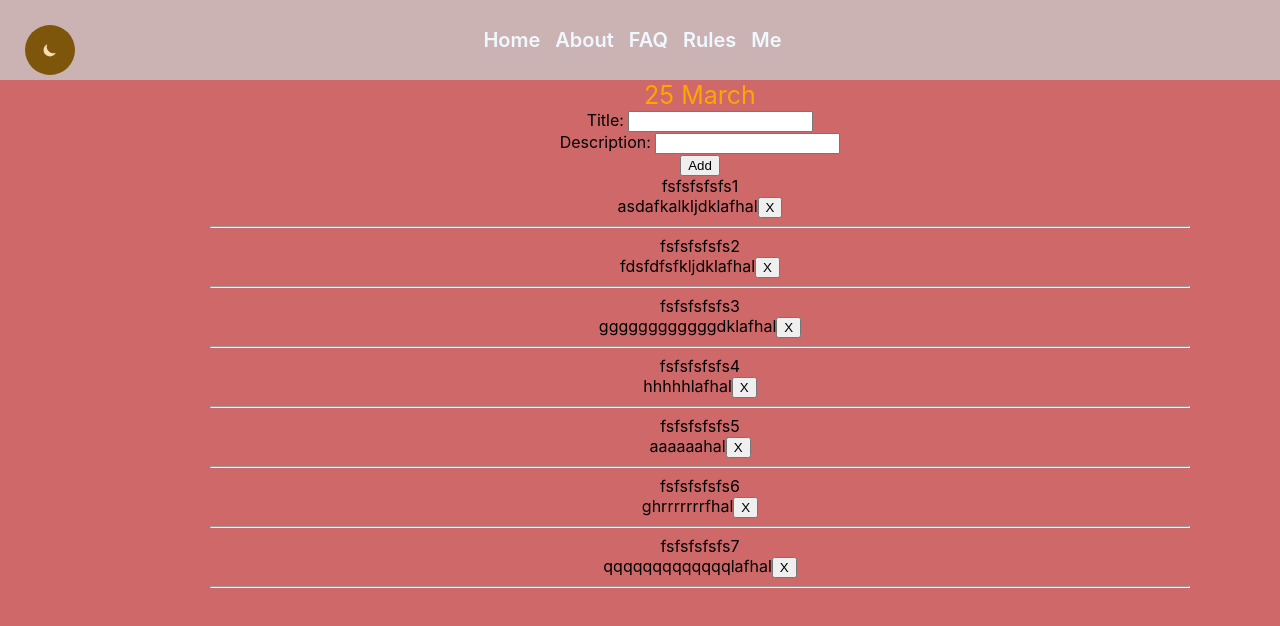
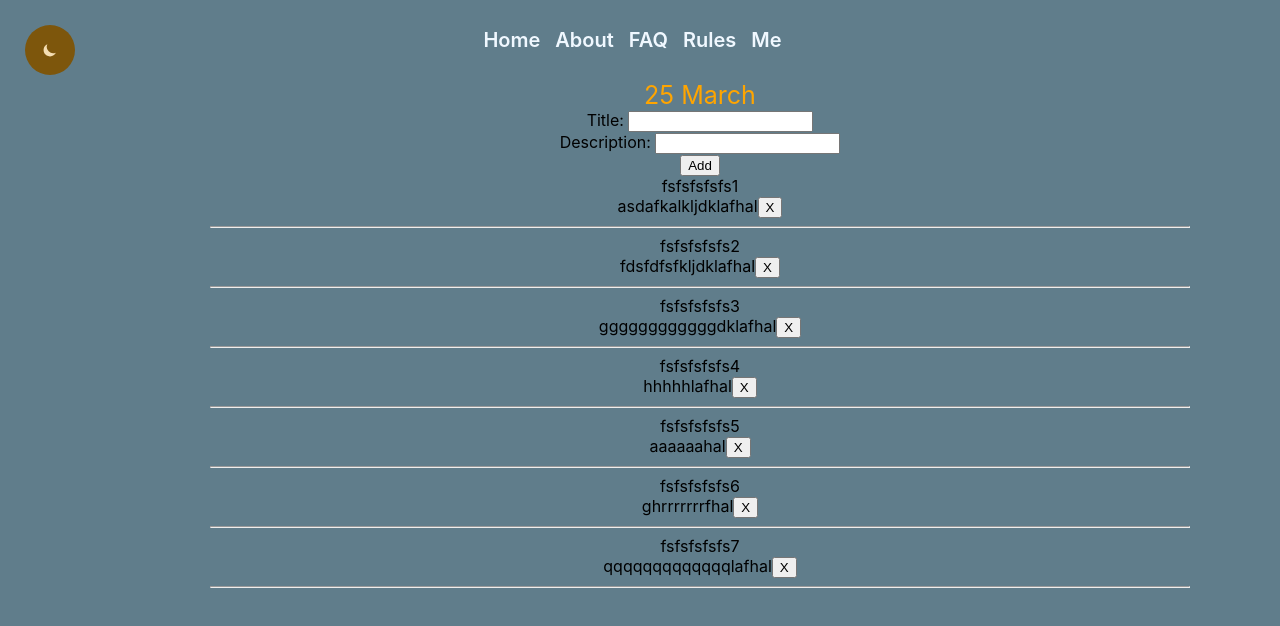
Before and after one commit to AlexZdesev90/todolist, a React (Create React App) app: page / in a window 1280 px wide. Shown: the top 626 px of the page. Built offline with nearby package versions, Linux system fonts and the light colour scheme.

Commit message:
add context

```diff
--- a/src/index.css
+++ b/src/index.css
@@ -1,40 +1,21 @@
 body {
   margin: 0;
+  padding: 0;
   font-family: -apple-system, BlinkMacSystemFont, 'Segoe UI', 'Roboto', 'Oxygen',
     'Ubuntu', 'Cantarell', 'Fira Sans', 'Droid Sans', 'Helvetica Neue',
     sans-serif;
   -webkit-font-smoothing: antialiased;
   -moz-osx-font-smoothing: grayscale;
+  background-color: #607D8B;
 }
 
-/* :root {
-  --color-text-dark-header: #6c5a5a;
-  --color-text--dark-bg: #342d2d;
-  --color-text-light-header: #ad9090;
-  --color-text--light-bg: #f4ebeb;
-
-} */
-
-body[data-theme='dark'] {
-  --color-text: #fff;
-  --color-bg: #000;
-  --color-text-header: #6c5a5a;
-  --color-bg-header: #342d2d;
+:root {
+  --background-main: #607D8B;
+  --background-header: #CFD8DC;
+  --background-dark-header: #37474F;
+  --background-dark-home: #263238;
+  --background-home: #ECEFF1;
+  --background-item: #90A4AE;
+  --white: #ffffff;
+  --black: #000000;
 }
-
-body[data-theme='light'] {
-  --color-text: #000;
-  --color-bg: #cf6868;
-  --color-text-header: #ad9090;
-  --color-bg-header: #cbb3b3;
-}
-
-code {
-  font-family: source-code-pro, Menlo, Monaco, Consolas, 'Courier New',
-    monospace;
-}
-
-body {
-  color: var(--color-text);
-  background-color: var(--color-bg);
-}
--- a/src/index.js
+++ b/src/index.js
@@ -2,10 +2,13 @@ import React from 'react';
 import ReactDOM from 'react-dom/client';
 import './index.css';
 import App from './App';
+import {BrowserRouter} from 'react-router-dom';
 
 const root = ReactDOM.createRoot(document.getElementById('root'));
 root.render(
-  <React.StrictMode>
-    <App />
-  </React.StrictMode>
+  <BrowserRouter>
+    <React.StrictMode>
+      <App />
+    </React.StrictMode>
+  </BrowserRouter>
 );
```
Also changed, not shown: src/ThemeContext.js (added, +31 -0 lines).
